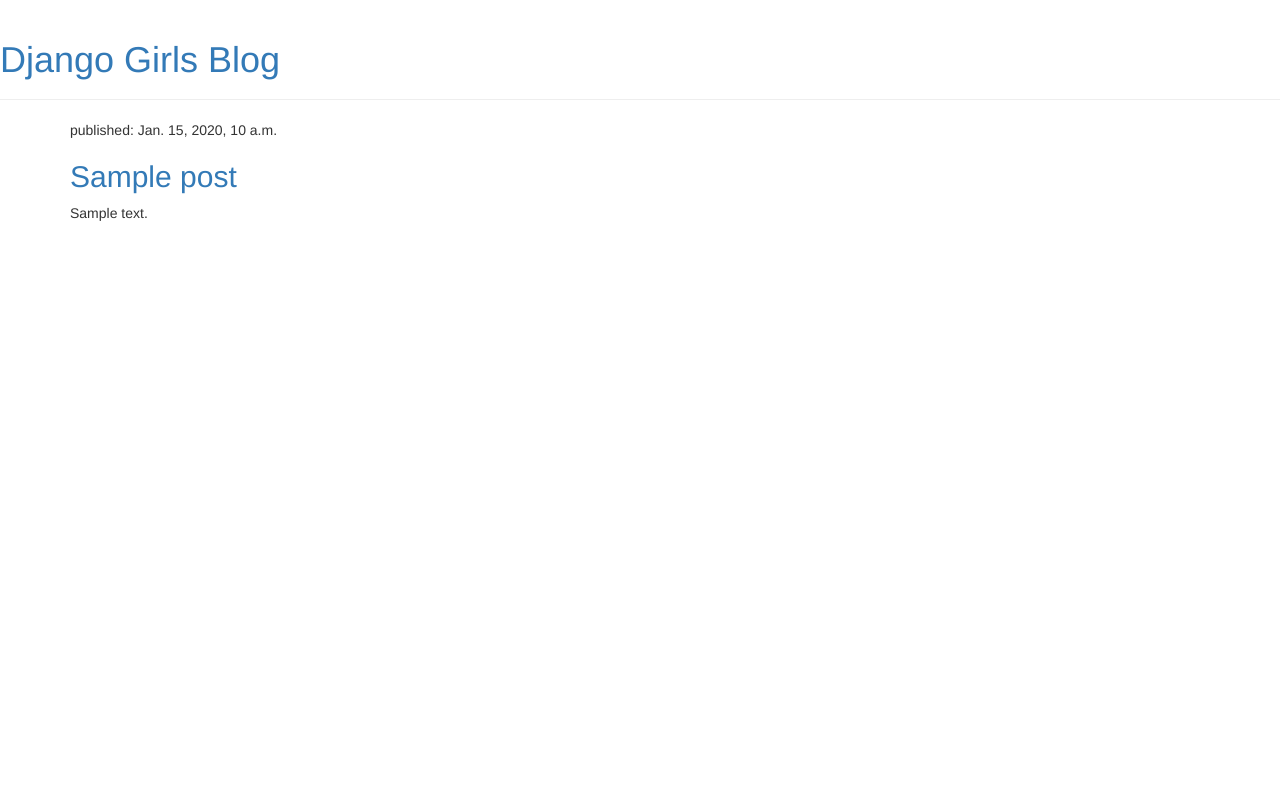
After one commit to hond-ryo/my-first-blog, a Django app: template blog/templates/blog/post_list copy.html in a window 1280 px wide. The commit adds this page. Run offline with Django 3.2, Linux system fonts and the light colour scheme; the template is opened without the code that fills it: most values are stand-ins (such as "Sample title", 1, 10 or a date in 2020); some libraries are stand-ins or nearby versions.

```diff
--- /dev/null
+++ b/blog/templates/blog/post_list copy.html
@@ -0,0 +1,31 @@
+{% load static %}
+<html>
+    <head>
+        <title>Django Girls blog</title>
+        <link rel="stylesheet" href="//maxcdn.bootstrapcdn.com/bootstrap/3.2.0/css/bootstrap.min.css">
+        <link rel="stylesheet" href="//maxcdn.bootstrapcdn.com/bootstrap/3.2.0/css/bootstrap-theme.min.css">
+        <link href="//fonts.googleapis.com/css?family=Lobster&subset=latin,latin-ext" rel="stylesheet" type="text/css">
+        <link rel="stylesheet" href="{% static 'css/blog.css' %}">
+    </head>
+    <body>
+        <div class="page-header">
+            <h1><a href="/">Django Girls Blog</a></h1>
+        </div>
+
+        <div class="content container">
+            <div class="row">
+                <div class="col-md-8">
+                    {% for post in posts %}
+                        <div class="post">
+                            <div class="date">
+                                <p>published: {{ post.published_date }}</p>
+                            </div>
+                            <h2><a href="">{{ post.title }}</a></h2>
+                            <p>{{ post.text|linebreaksbr }}</p>
+                        </div>
+                    {% endfor %}
+                </div>
+            </div>
+        </div>
+    </body>
+</html>
--- a/blog/views.py
+++ b/blog/views.py
@@ -1,9 +1,15 @@
 from django.shortcuts import render
 from django.utils import timezone
 from .models import Post
+
+from django.shortcuts import render, get_object_or_404
 
 # Create your views here.
 
 def post_list(request):
     Post.objects.filter(published_date__lte=timezone.now()).order_by('published_date')
     return render(request, 'blog/post_list.html', {})
+
+def post_detail(request, pk):
+    post = get_object_or_404(Post, pk=pk)
+    return render(request, 'blog/post_detail.html', {'post': post})
```
Also changed, not shown: blog/templates/blog/base.html (added, +34 -0 lines), blog/templates/blog/post_detail.html (added, +13 -0 lines), blog/templates/blog/post_list.html (+13 -17 lines), blog/urls.py (added, +7 -0 lines).
